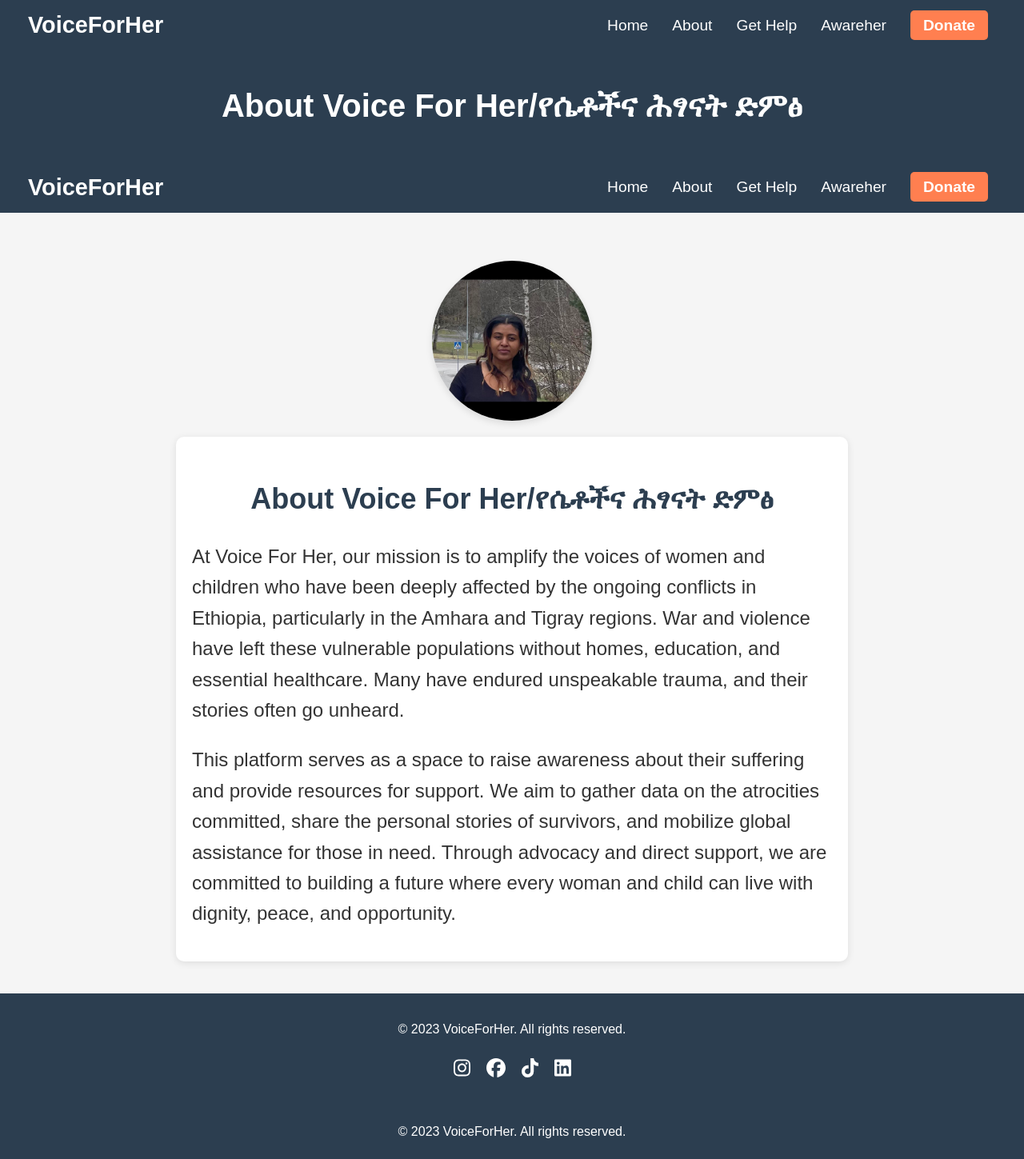
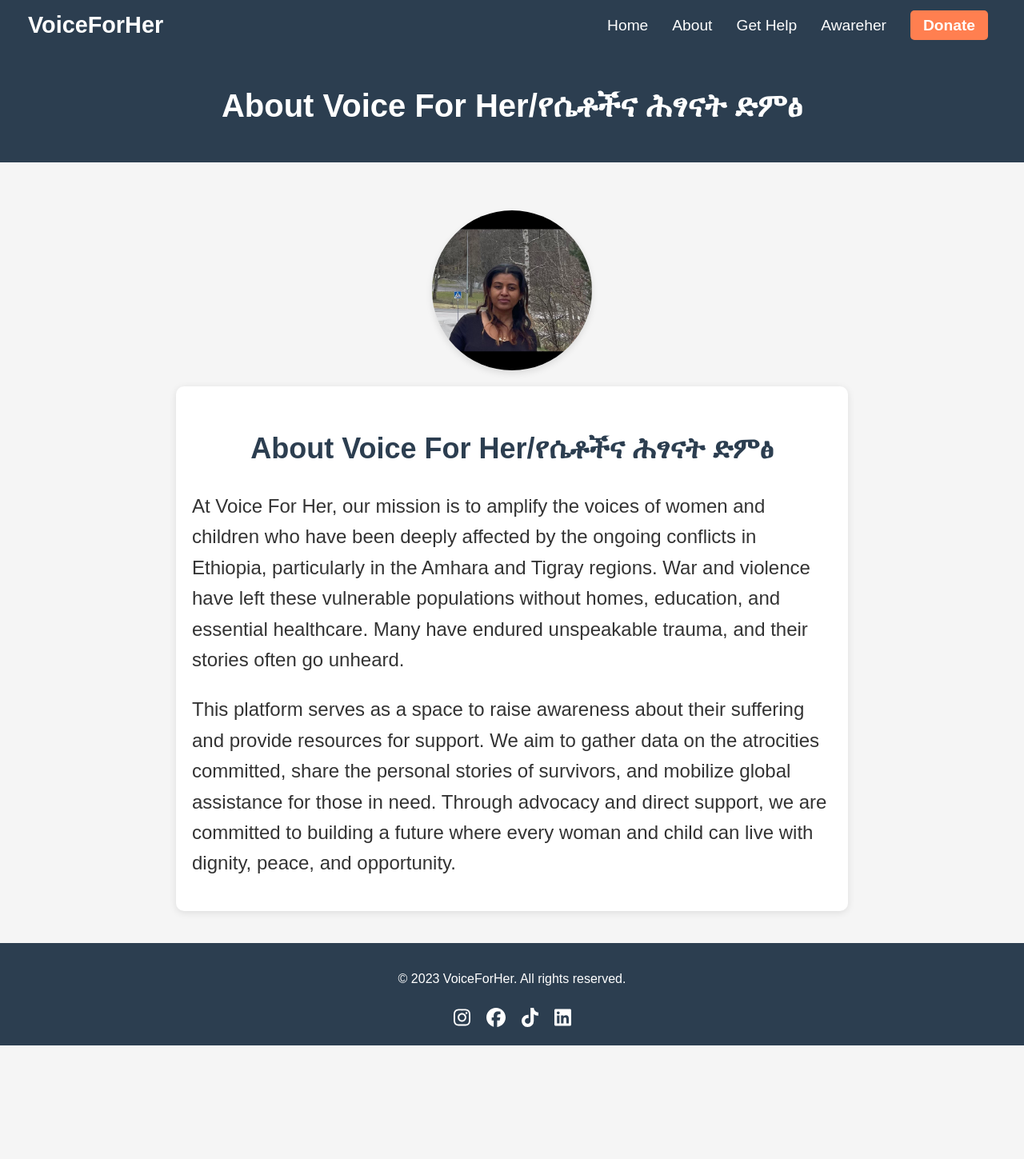
Before and after one commit to Yordiemma/voice-for-her-frontend, a React (Create React App) app: page /about in a window 1280 px wide. Shown: the top 1449 px of the page at 80% size. After the commit the page ends 1307 px from the top, so only its background shows below. Built offline with nearby package versions, Linux system fonts and the light colour scheme.

Commit message:
About page Dup correctio

```diff
--- a/src/components/About.js
+++ b/src/components/About.js
@@ -1,6 +1,5 @@
 import React from 'react';
-import Navbar from './Navbar';
-import Footer from './Footer';
+
 import './About.css'; // Import the CSS for About component
 import profileImage from '../assets/3.jpg'; // Correctly import the image
 
@@ -10,7 +9,7 @@ function About() {
       <header className="site-header">
         <h1 className="site-title">About Voice For Her/የሴቶችና ሕፃናት ድምፅ</h1> {/* More descriptive title */}
       </header>
-      <Navbar />
+
       <section className="about-section">
         <img src={profileImage} alt="Your Name" className="profile-photo" />
         <div className="about-content">
@@ -26,7 +25,7 @@ function About() {
 
         </div>
       </section>
-      <Footer />
+
     </div>
   );
 }
--- a/src/components/Help.js
+++ b/src/components/Help.js
@@ -1,6 +1,5 @@
 import React from 'react';
-import Navbar from './Navbar'; // Import the Navbar component
-import Footer from './Footer'; // Import the Footer component
+
 import './Help.css';
 
 function Help() {
@@ -9,7 +8,7 @@ function Help() {
       <header className="site-header">
         <h1 className="site-title">Voice For Her</h1> {/* Same header as homepage */}
       </header>
-      <Navbar /> {/* Navbar below the header */}
+
       <section className="help-section">
         <h1>Get Help</h1>
         <p className="intro-text">Need help now? Contact these organizations./እርዳታ ከፈለጉ እነዚህን የጠቀሙ</p>
@@ -83,7 +82,7 @@ function Help() {
 
         </div>
       </section>
-      <Footer /> {/* Include Footer */}
+
     </div>
   );
 }
--- a/src/components/HomePage.js
+++ b/src/components/HomePage.js
@@ -29,7 +29,7 @@ function HomePage() {
         }
 
         const data = await response.json();
-        console.log('Fetched Reports Summary:', data); // Log the fetched data
+        //console.log('Fetched Reports Summary:', data);  Log the fetched data
         setReports(data);
       } catch (error) {
         console.error('Error fetching reports summary:', error);
```
